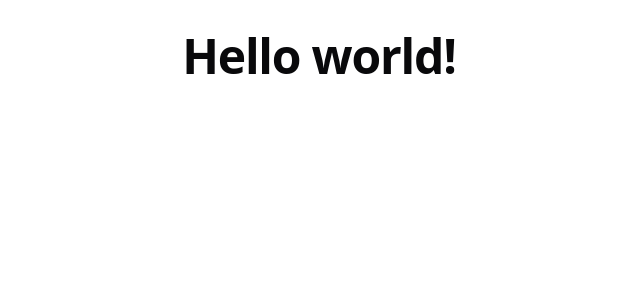
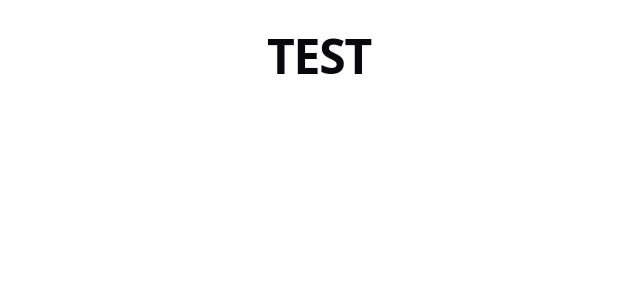
Before and after one commit to LOK-PLOK/ToDo, a React (Vite) app in the folder Frontend/: page / in a window 1280 px wide. Shown: the top 300 px of the page, without its empty margins (321-961 px from the left). Built offline with nearby package versions, Linux system fonts and the light colour scheme.

Commit message:
nit: test git push

```diff
--- a/Frontend/src/App.jsx
+++ b/Frontend/src/App.jsx
@@ -10,7 +10,7 @@ function App() {
 
   return (
     <>
-      <H1>Hello world!</H1>
+      <H1>TEST</H1>
     </>
   );
 }
```
